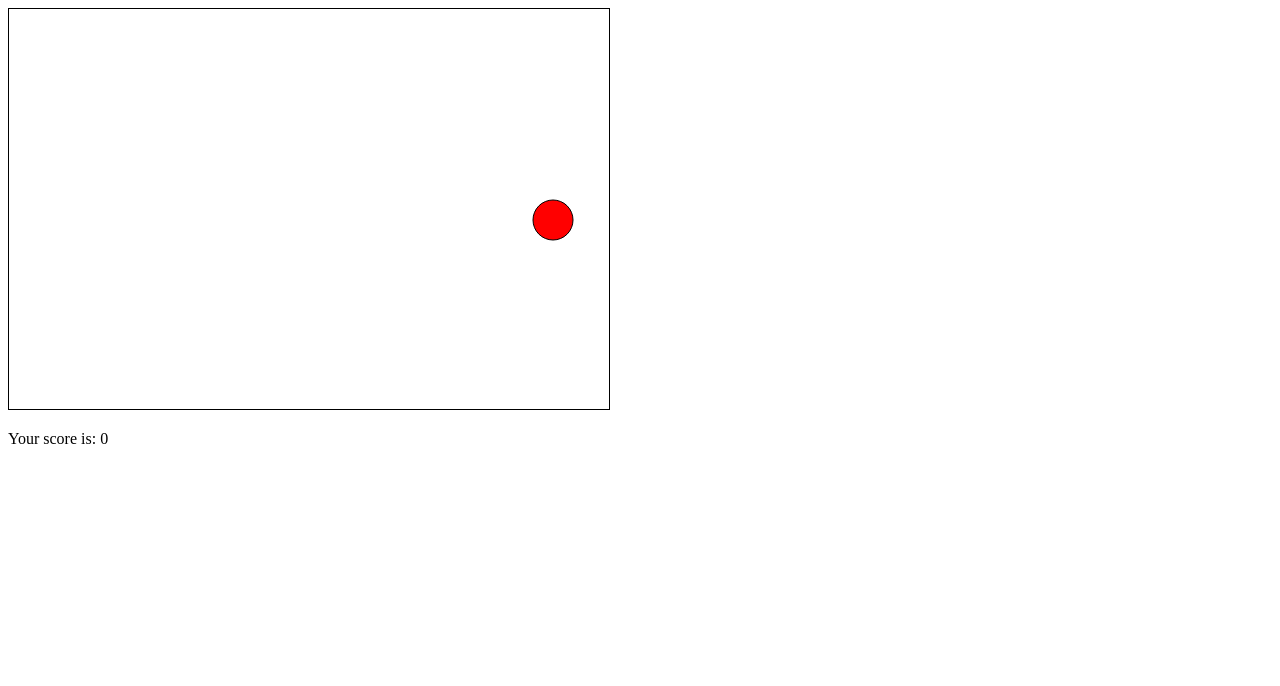
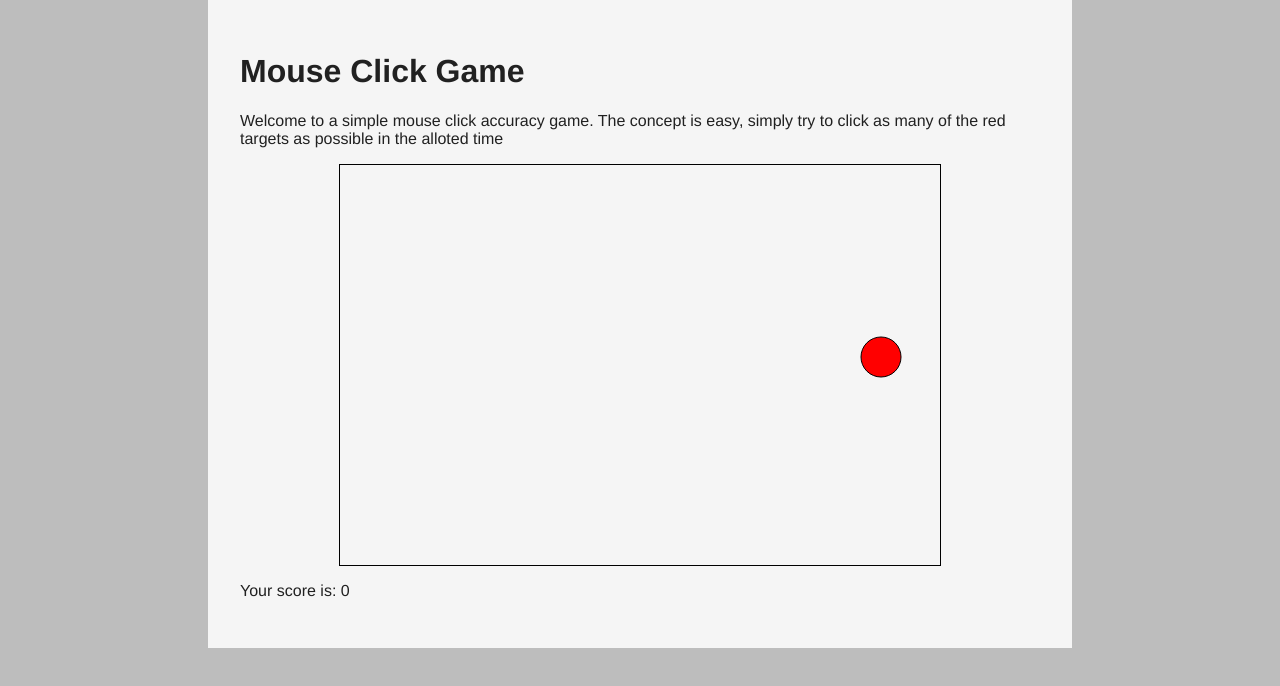
Before and after one commit to Yang-Jeff/click-game, a plain HTML site: page ClickGame.html in a window 1280 px wide. Drawn offline with Linux system fonts and the light colour scheme.

Commit message:
Add instructions, change layout and colors

```diff
--- a/ClickGame.css
+++ b/ClickGame.css
@@ -1,4 +1,21 @@
+html{
+  background:#BDBDBD;
 
+}
+
+body{
+  margin: 0 auto;
+  max-width: 800px;
+  font-size: 16px;
+  font-family: "Helvetica Neue", Helvetica, sans-serif;
+  background: #F5F5F5;
+  color: #212121;
+  padding: 2em 2em;
+
+
+}
 canvas {
   border: 1px solid #000000;
+  display: block;
+  margin: auto;
 }
--- a/ClickGame.html
+++ b/ClickGame.html
@@ -1,7 +1,12 @@
 <!DOCTYPE html>
 <html>
+
   <body>
-
+    <h1>Mouse Click Game</h1>
+    <p>
+      Welcome to a simple mouse click accuracy game. The concept is easy, simply try to
+      click as many of the red targets as possible in the alloted time
+    </p>
 
     <link rel="stylesheet" type="text/css" href="ClickGame.css"/>
     <canvas id="canvas" width="600" height="400"></canvas>
--- a/ClickGame.js
+++ b/ClickGame.js
@@ -2,7 +2,8 @@ var canvas = document.getElementById("canvas");
 var context = canvas.getContext("2d");
 
 var circX, circY; // center coordinates for the circle
-var clickX, clickY;
+var clickX, clickY; // coordinates of the user click event
+const TARGET_RAD = 20; // radius of the target circle
 
 var canvasLeft = canvas.offsetLeft;
 var canvasTop = canvas.offsetTop;
@@ -14,17 +15,16 @@ var scoreText = document.getElementById("score");
 
 
 
-// run this code once first
-circX = Math.floor((Math.random() * 560) + 20);
-circY = Math.floor((Math.random() * 360) + 20);
-
+// this code generates the first circle
+circX = Math.floor((Math.random() * canvas.width - (2 * TARGET_RAD)) + TARGET_RAD);
+circY = Math.floor((Math.random() * canvas.height - (2 * TARGET_RAD)) + TARGET_RAD);
 context.beginPath();
-context.arc(circX,circY,20,0,2*Math.PI);
+context.arc(circX,circY,TARGET_RAD,0,2*Math.PI);
 context.fillStyle = "#FF0000";
 context.fill();
 context.stroke();
 
-
+// listening for user click
 canvas.addEventListener('click', function(event){
 
   clickX = event.pageX - canvasLeft;
@@ -37,11 +37,11 @@ canvas.addEventListener('click', function(event){
 
     context.clearRect(0,0,canvas.width,canvas.height);
 
-    circX = Math.floor((Math.random() * 560) + 20);
-    circY = Math.floor((Math.random() * 360) + 20);
+    circX = Math.floor((Math.random() * canvas.width - (2 * TARGET_RAD)) + TARGET_RAD);
+    circY = Math.floor((Math.random() * canvas.height - (2 * TARGET_RAD)) + TARGET_RAD);
 
     context.beginPath();
-    context.arc(circX,circY,20,0,2*Math.PI);
+    context.arc(circX,circY,TARGET_RAD,0,2*Math.PI);
     context.fillStyle = "#FF0000";
     context.fill();
     context.stroke();
```
